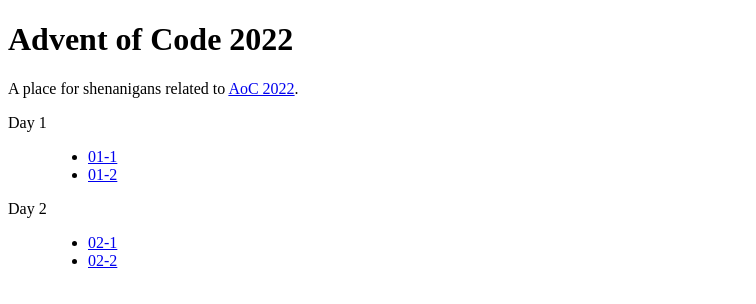
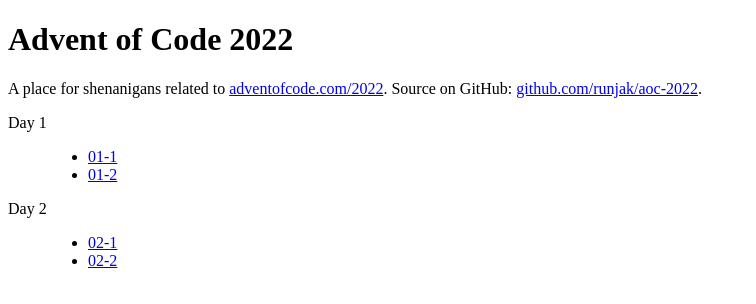
Before and after one commit to runjak/aoc-2022, a plain HTML site: page src/index.html in a window 1280 px wide. Shown: the whole page, without its empty margins (0-756 px from the left). Drawn offline with Linux system fonts and the light colour scheme.

Commit message:
link GitHub in index.html

```diff
--- a/src/index.html
+++ b/src/index.html
@@ -8,7 +8,10 @@
 
 <body>
   <h1>Advent of Code 2022</h1>
-  <p>A place for shenanigans related to <a target="_blank" href="https://adventofcode.com/2022">AoC 2022</a>.</p>
+  <p>
+    A place for shenanigans related to <a href="https://adventofcode.com/2022">adventofcode.com/2022</a>.
+    Source on GitHub: <a href="https://github.com/runjak/aoc-2022">github.com/runjak/aoc-2022</a>.
+  </p>
   <dl>
     <dt>Day 1</dt>
     <dd>
```
